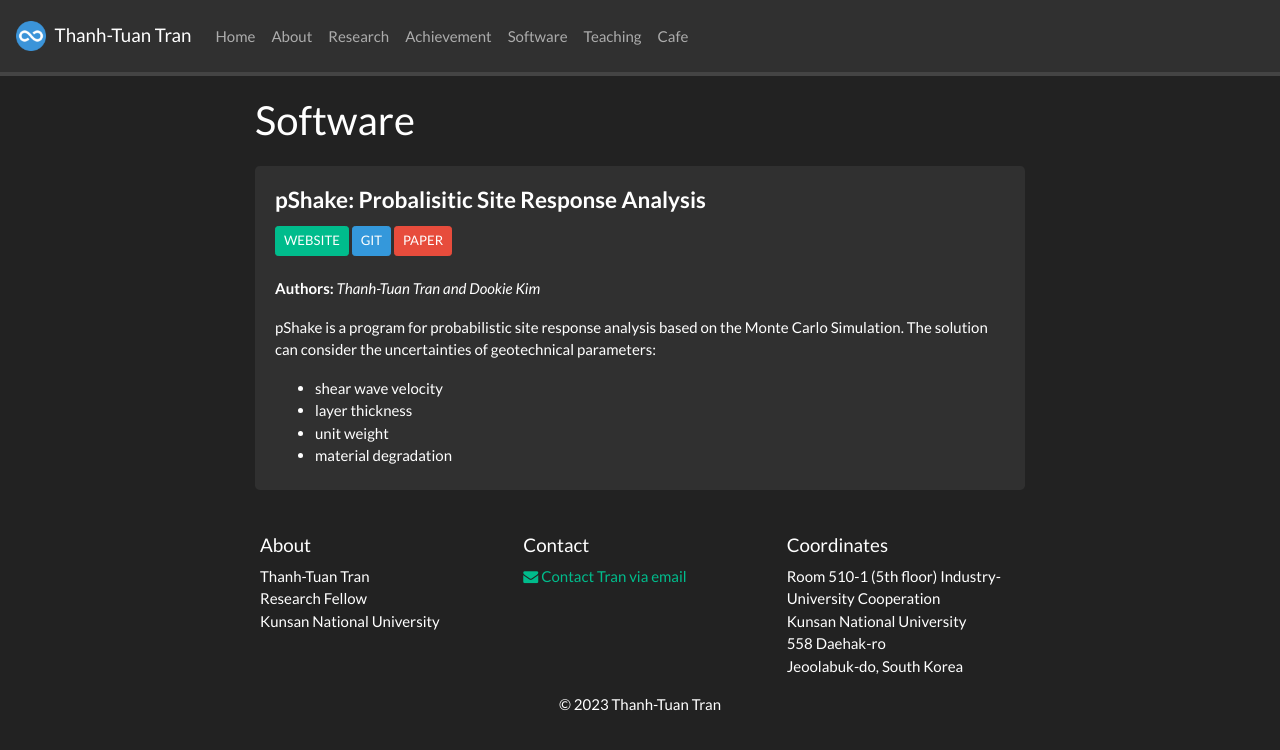
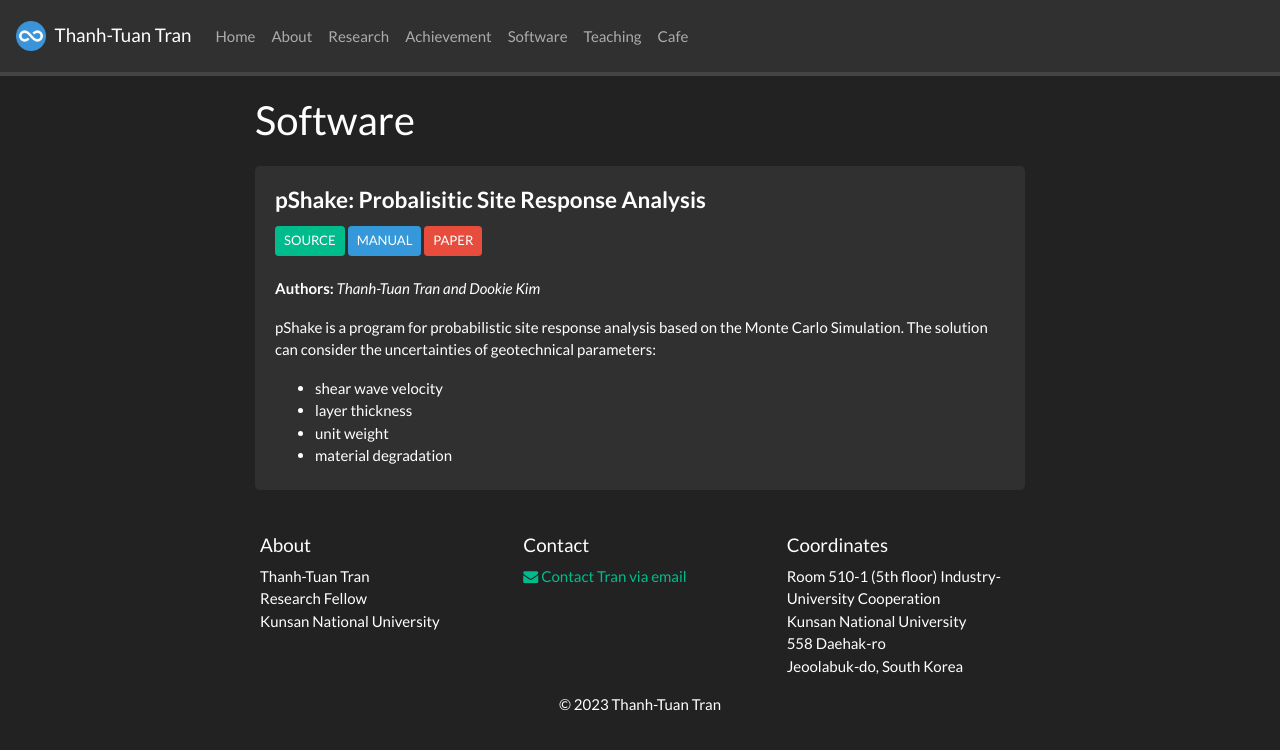
Before and after one commit to 3tbk/3tbk, a Jekyll site: the page built from _pages/software.md, in a window 1280 px wide. Shown: the top 750 px of the page. Built offline with Jekyll 4.4.1, drawn with Linux system fonts in a browser that asks for light colours; nearby versions of some CDN libraries; a style sheet for code colours, icons or effects is not loaded.

Commit message:
Update software.md

```diff
--- a/_pages/software.md
+++ b/_pages/software.md
@@ -40,8 +40,8 @@
 <div class="row align-items-end">
 <div class="col-md-12 col-sm-12">
 <h4><b>pShake: Probalisitic Site Response Analysis</b></h4>
-<a href="https://example.com" target="_blank"><button class="btn btn-success btn-sm">WEBSITE</button></a>
-<a href="https://github.com" target="_blank"><button class="btn btn-info btn-sm">GIT</button></a>
+<a href="https://www.dropbox.com/s/1tywhi0ycrhnggo/pShake.pdf?dl=0" target="_blank"><button class="btn btn-success btn-sm">SOURCE</button></a>
+<a href="https://www.dropbox.com/s/1tywhi0ycrhnggo/pShake.pdf?dl=0" target="_blank"><button class="btn btn-info btn-sm">MANUAL</button></a>
 <a href="{{ site.url }}{{ site.baseurl }}/papers/example_proceeding.pdf" target="_blank"><button class="btn btn-danger btn-sm">PAPER</button></a>
 
 <b>Authors:</b>
```
